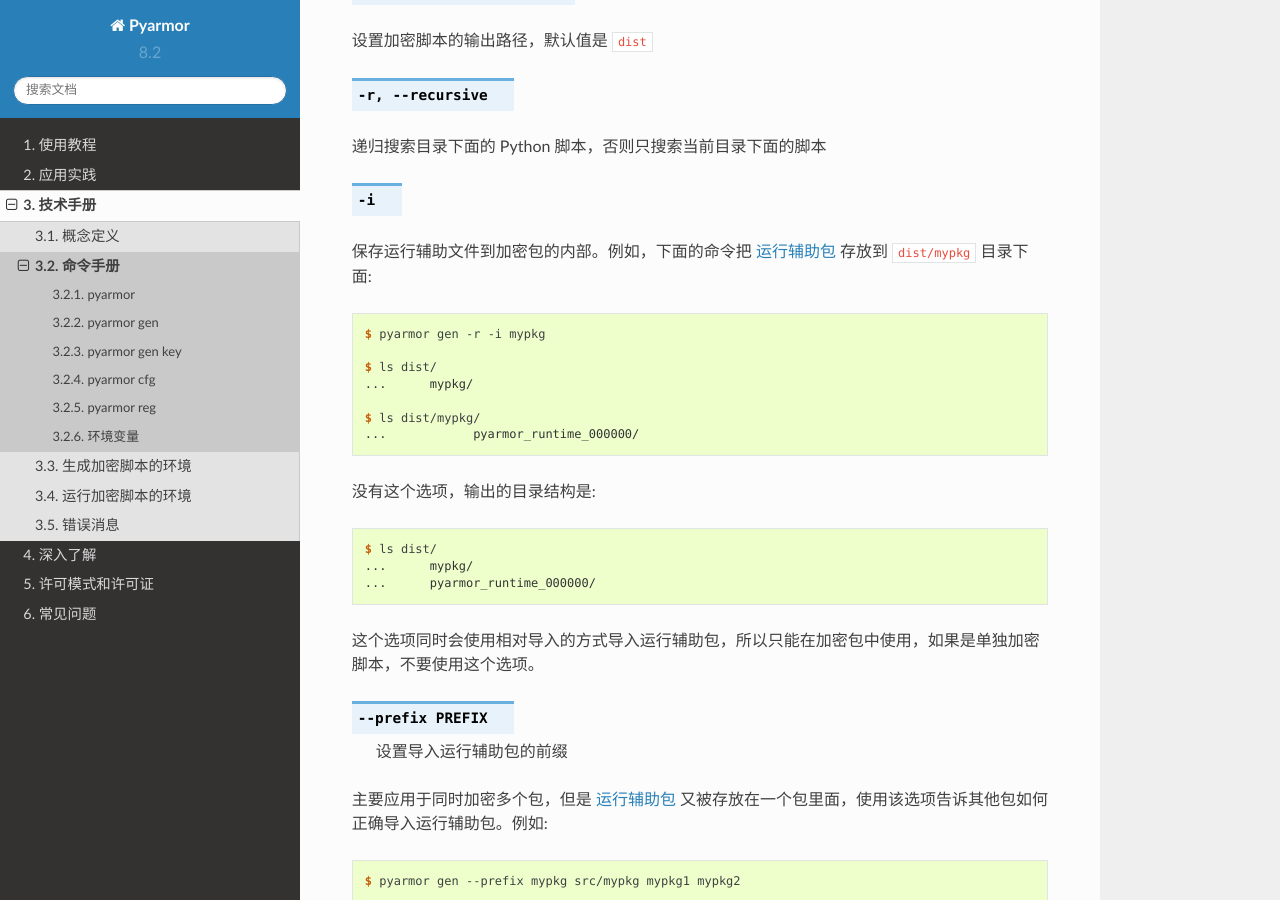
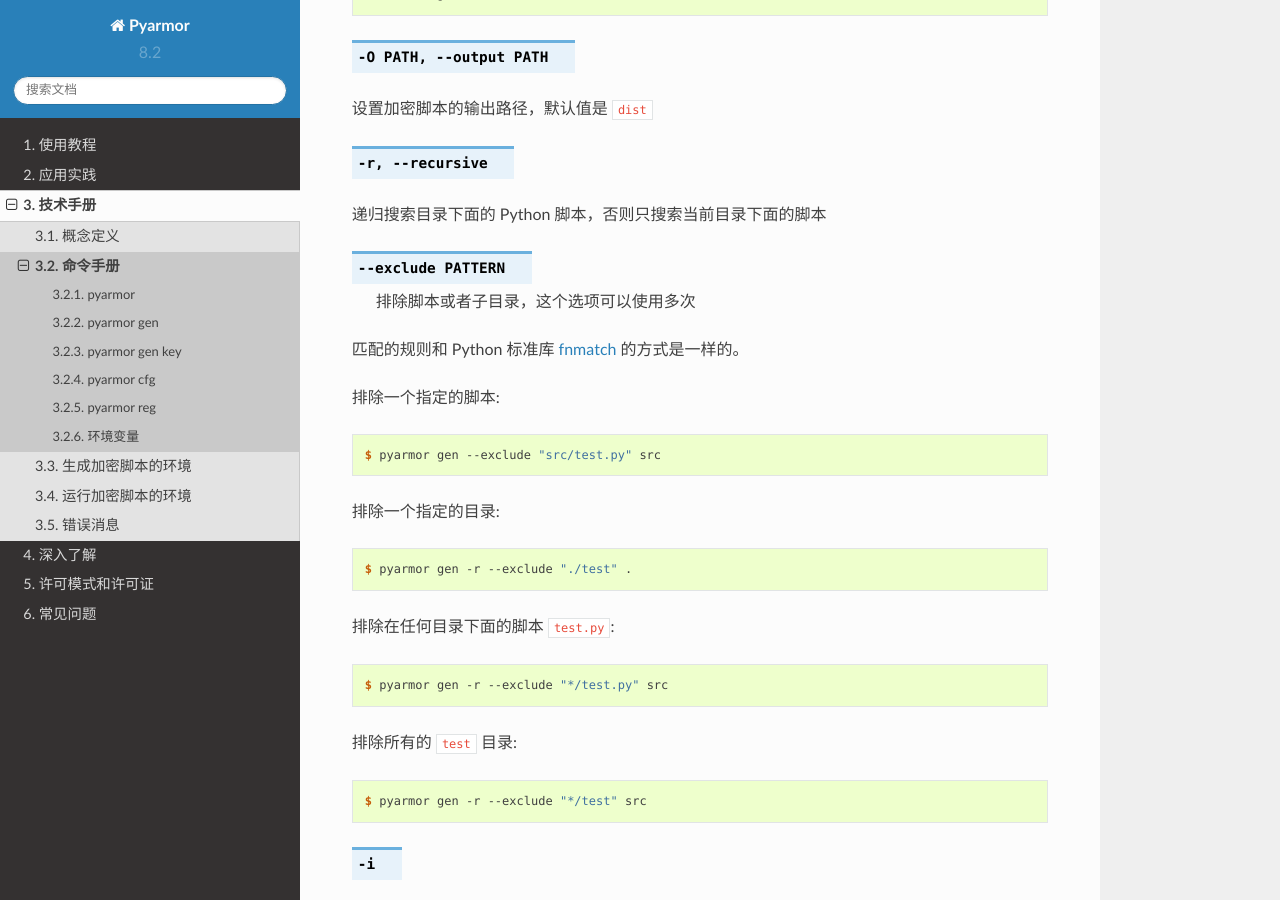
Before and after one commit to dashingsoft/pyarmor-docs-zh, a Sphinx documentation site: the page built from docs/reference/man.rst, in a window 1280 px wide and 900 px high, scrolled down 5384 px. Built offline with Sphinx 7.4.7 and the Read the Docs theme 2.0.0, drawn with Linux system fonts in a browser that asks for light colours; some of the changed text lies outside the part shown.

Commit message:
增加选项 --exclude 的使用说明

```diff
--- a/docs/reference/man.rst
+++ b/docs/reference/man.rst
@@ -121,6 +121,7 @@
 -h, --help                      显示选项列表并退出
 -O PATH, --output PATH          设置输出目录 :option:`... <-O>`
 -r, --recursive                 递归搜索目录中的脚本 :option:`... <-r>`
+--exclude PATTERN               排除脚本或者子目录 :option:`... <--exclude>`
 
 -e DATE, --expired DATE         设置脚本有效期 :option:`... <-e>`
 -b DEV, --bind-device DEV       绑定脚本到设备 :option:`... <-b>`
@@ -179,6 +180,30 @@
 .. option:: -r, --recursive
 
 递归搜索目录下面的 Python 脚本，否则只搜索当前目录下面的脚本
+
+.. option:: --exclude PATTERN
+
+            排除脚本或者子目录，这个选项可以使用多次
+
+匹配的规则和 Python 标准库 `fnmatch`__ 的方式是一样的。
+
+排除一个指定的脚本::
+
+    $ pyarmor gen --exclude "src/test.py" src
+
+排除一个指定的目录::
+
+    $ pyarmor gen -r --exclude "./test" .
+
+排除在任何目录下面的脚本 ``test.py``::
+
+    $ pyarmor gen -r --exclude "*/test.py" src
+
+排除所有的 ``test`` 目录::
+
+    $ pyarmor gen -r --exclude "*/test" src
+
+__ https://docs.python.org/3.11/library/fnmatch.html
 
 .. option:: -i
 
```
